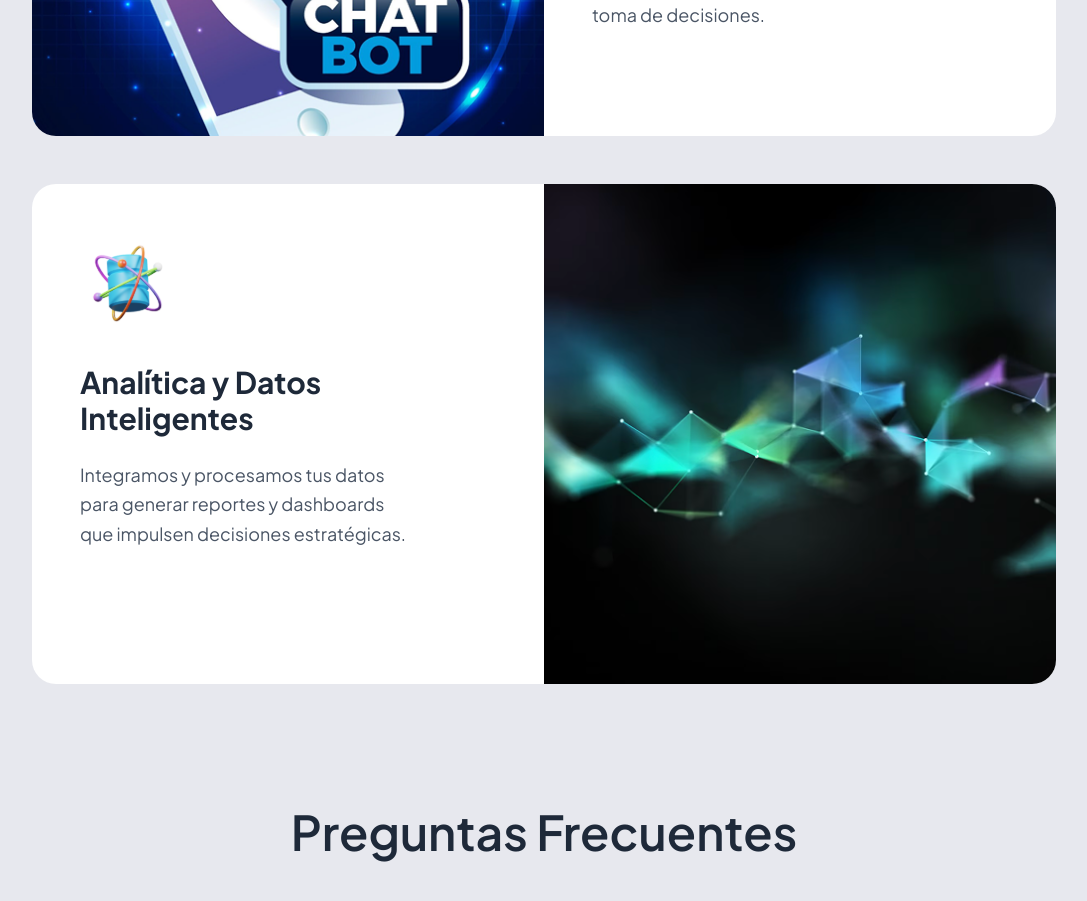
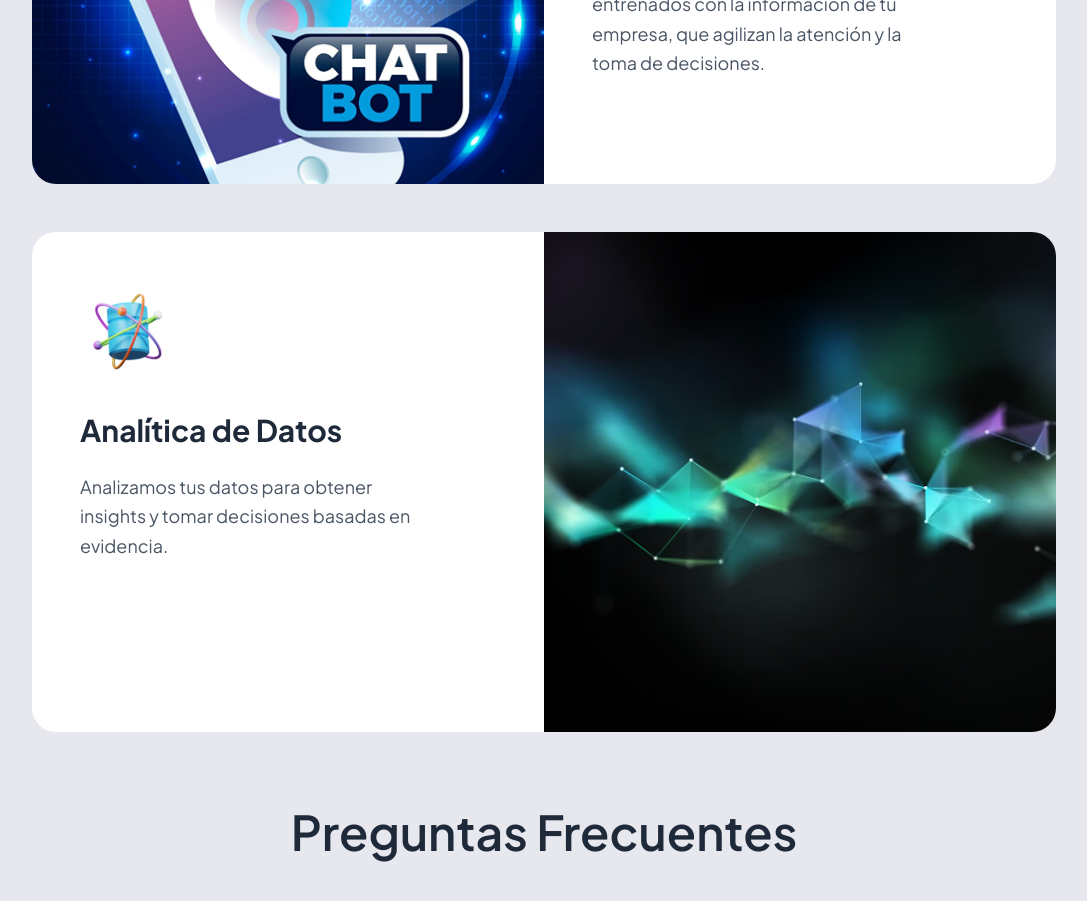
Before and after one commit to navadav-solutions/navadav-homepage, a Next.js app: page /servicios/automatizacion-ai in a window 1280 px wide. Shown: the part 2080-2981 px from the top of the page, without its empty margins (96-1183 px from the left). Built offline with nearby package versions, Linux system fonts and the light colour scheme.

Commit message:
Add automatization and questions data files to enhance service information and user interaction. Update AutomatizacionAI component to utilize dynamic data for improved maintainability and organization, replacing hardcoded content with mapped data entries.

```diff
--- /dev/null
+++ b/app/data/automatizationData.ts
@@ -0,0 +1,29 @@
+import { getAssetPath } from "../utils/assets";
+
+export const automatizationData = [
+  {
+    id: 1,
+    title: "Automatización de Procesos",
+    description: "Implementamos soluciones que ahorran tiempo y eliminan errores humanos, optimizando la productividad y la precisión operativa.",
+    imageSrc: getAssetPath("/images/services/automatizacion.png"),
+    imageAlt: "Automatización de Procesos",
+    icon: getAssetPath("/icons/services/automatizacion.svg"),
+  },
+  {
+    id: 2,
+    title: "Asistentes y Chatbots Inteligentes",
+    description: "Creamos asistentes virtuales y bots entrenados con la información de tu empresa, que agilizan la atención y la toma de decisiones.",
+    imageSrc: getAssetPath("/images/services/asistentes.png"),
+    imageAlt: "Asistentes y Chatbots Inteligentes",
+    icon: getAssetPath("/icons/services/asistentes.svg"),
+    reverse: true
+  },
+  {
+    id: 3,
+    title: "Analítica de Datos",
+    description: "Analizamos tus datos para obtener insights y tomar decisiones basadas en evidencia.",
+    imageSrc: getAssetPath("/images/services/analitica.png"),
+    imageAlt: "Analítica de Datos",
+    icon: getAssetPath("/icons/services/analitica.svg"),
+  }
+]
--- /dev/null
+++ b/app/data/questionsData.ts
@@ -0,0 +1,28 @@
+import { Question } from "../types/questionTypes";
+
+export const questions: Question[] = [
+  {
+    title: "¿Qué tan compleja es la implementación de una solución de automatización o IA?",
+    paragraph: "El proceso se adapta al tamaño y madurez de tu empresa. Comenzamos con una evaluación de tus operaciones y ejecutamos implementaciones progresivas, con entregas visibles y bajo riesgo.",
+  },
+  {
+    title: "¿Cómo garantizan la seguridad y confidencialidad de la información?",
+    paragraph: "Protegemos los datos de cada cliente mediante control de acceso, cifrado y buenas prácticas de desarrollo seguro. La información sensible se gestiona de forma privada y segura, sin exponerla a entornos externos ni comprometer su confidencialidad.",
+  },
+  {
+    title: "¿Necesito cambiar mis sistemas actuales para implementar automatización o agentes inteligentes?",
+    paragraph: "No. Diseñamos soluciones que se integran con tus herramientas y sistemas existentes, evitando interrupciones o reemplazos innecesarios.",
+  },
+  {
+    title: "¿Qué tipo de resultados puedo esperar y en cuánto tiempo?",
+    paragraph: "Depende del alcance, pero las mejoras en tiempos, precisión y reducción de errores suelen ser visibles en las primeras semanas tras la implementación.",
+  },
+  {
+    title: "¿Qué nivel de personalización ofrecen los agentes inteligentes o flujos automatizados?",
+    paragraph: "Cada solución se construye en torno a tus procesos, políticas y lenguaje interno. No usamos plantillas; creamos modelos adaptados a tu contexto.",
+  },
+  {
+    title: "¿Brindan acompañamiento después de la implementación?",
+    paragraph: "Sí. Ofrecemos acompañamiento estratégico, revisión periódica de desempeño y optimización continua para maximizar los beneficios a largo plazo.",
+  },
+]
--- a/app/servicios/automatizacion-ai/page.tsx
+++ b/app/servicios/automatizacion-ai/page.tsx
@@ -5,33 +5,9 @@ import Image from "next/image";
 import { getAssetPath } from "@/app/utils/assets";
 import AccordeonCard from "@/app/components/AccordeonCard/AccordeonCard";
 import ServiceHero from "@/app/components/ServiceHero/ServiceHero";
+import { questions } from "@/app/data/questionsData";
+import { automatizationData } from "@/app/data/automatizationData";
 
-const questions = [
-  {
-    title: "¿Qué tan compleja es la implementación de una solución de automatización o IA?",
-    paragraph: "El proceso se adapta al tamaño y madurez de tu empresa. Comenzamos con una evaluación de tus operaciones y ejecutamos implementaciones progresivas, con entregas visibles y bajo riesgo.",
-  },
-  {
-    title: "¿Cómo garantizan la seguridad y confidencialidad de la información?",
-    paragraph: "Protegemos los datos de cada cliente mediante control de acceso, cifrado y buenas prácticas de desarrollo seguro. La información sensible se gestiona de forma privada y segura, sin exponerla a entornos externos ni comprometer su confidencialidad.",
-  },
-  {
-    title: "¿Necesito cambiar mis sistemas actuales para implementar automatización o agentes inteligentes?",
-    paragraph: "No. Diseñamos soluciones que se integran con tus herramientas y sistemas existentes, evitando interrupciones o reemplazos innecesarios.",
-  },
-  {
-    title: "¿Qué tipo de resultados puedo esperar y en cuánto tiempo?",
-    paragraph: "Depende del alcance, pero las mejoras en tiempos, precisión y reducción de errores suelen ser visibles en las primeras semanas tras la implementación.",
-  },
-  {
-    title: "¿Qué nivel de personalización ofrecen los agentes inteligentes o flujos automatizados?",
-    paragraph: "Cada solución se construye en torno a tus procesos, políticas y lenguaje interno. No usamos plantillas; creamos modelos adaptados a tu contexto.",
-  },
-  {
-    title: "¿Brindan acompañamiento después de la implementación?",
-    paragraph: "Sí. Ofrecemos acompañamiento estratégico, revisión periódica de desempeño y optimización continua para maximizar los beneficios a largo plazo.",
-  },
-]
 
 const AutomatizacionAI = () => {
   return (
@@ -46,59 +22,28 @@ const AutomatizacionAI = () => {
         </p>
       </section>
 
-
-      <section className="w-[80%] mx-auto pt-0 text-center">
+      {
+        automatizationData.map((item) => (
+          <section className="w-[80%] mx-auto pt-0 text-center mt-12" key={item.id}>
             <MainCard
-          imageSrc={getAssetPath("/images/services/automatizacion.png")}
-          imageAlt="Main Card Image"
+              key={item.id}
+              imageSrc={item.imageSrc}
+              imageAlt={item.imageAlt}
+              reverse={item.reverse}
               icon={
                 <Image
-              src={getAssetPath("/icons/services/automatizacion.svg")}
+                  src={item.icon}
                   alt="Main Card Icon"
                   width={100}
                   height={100}
                 />
               }
-          title="Automatización de Procesos"
-          description="Implementamos soluciones que ahorran tiempo y eliminan errores humanos, optimizando la productividad y la precisión operativa."
+              title={item.title}
+              description={item.description}
             />
           </section>
-
-      <section className="w-[80%] mx-auto pt-12 text-center">
-        <MainCard
-          imageSrc={getAssetPath("/images/services/asistentes.png")}
-          imageAlt="Main Card Image"
-          icon={
-            <Image
-              src={getAssetPath("/icons/services/asistentes.svg")}
-              alt="Main Card Icon"
-              width={100}
-              height={100}
-            />
+        ))
       }
-          title="Asistentes y Chatbots Inteligentes"
-          description="Creamos asistentes virtuales y bots entrenados con la información de tu empresa, que agilizan la atención y la toma de decisiones."
-          reverse={true}
-        />
-      </section>
-
-      <section className="w-[80%] mx-auto py-12 text-center">
-        <MainCard
-          imageSrc={getAssetPath("/images/services/analitica.png")}
-          imageAlt="Main Card Image"
-          icon={
-            <Image
-              src={getAssetPath("/icons/services/analitica.svg")}
-              alt="Main Card Icon"
-              width={100}
-              height={100}
-            />
-          }
-          title="Analítica y Datos Inteligentes"
-          description="Integramos y procesamos tus datos para generar reportes y dashboards que impulsen decisiones estratégicas."
-          reverse={false}
-        />
-      </section>
 
       <section className="w-[80%] mx-auto py-16 text-center flex flex-col justify-center items-center">
         <h2 className="text-[32px] lg:text-[48px] font-semibold text-gray-800 mb-6">
@@ -111,7 +56,7 @@ const AutomatizacionAI = () => {
 
       <section className="w-[80%] lg:w-[60%] mx-auto py-8 text-center flex flex-col justify-center items-center gap-8">
         {
-          questions?.map((question) => (
+          questions.map((question) => (
             <AccordeonCard
               key={question.title}
               title={question.title}
@@ -122,7 +67,7 @@ const AutomatizacionAI = () => {
       </section>
 
       <ContactForm />
-    </Layout>
+    </Layout >
   )
 }
 
--- /dev/null
+++ b/app/types/questionTypes.ts
@@ -0,0 +1,4 @@
+export interface Question {
+  title: string;
+  paragraph: string;
+}
```
Lines whose indentation alone changed are shown as unchanged.
